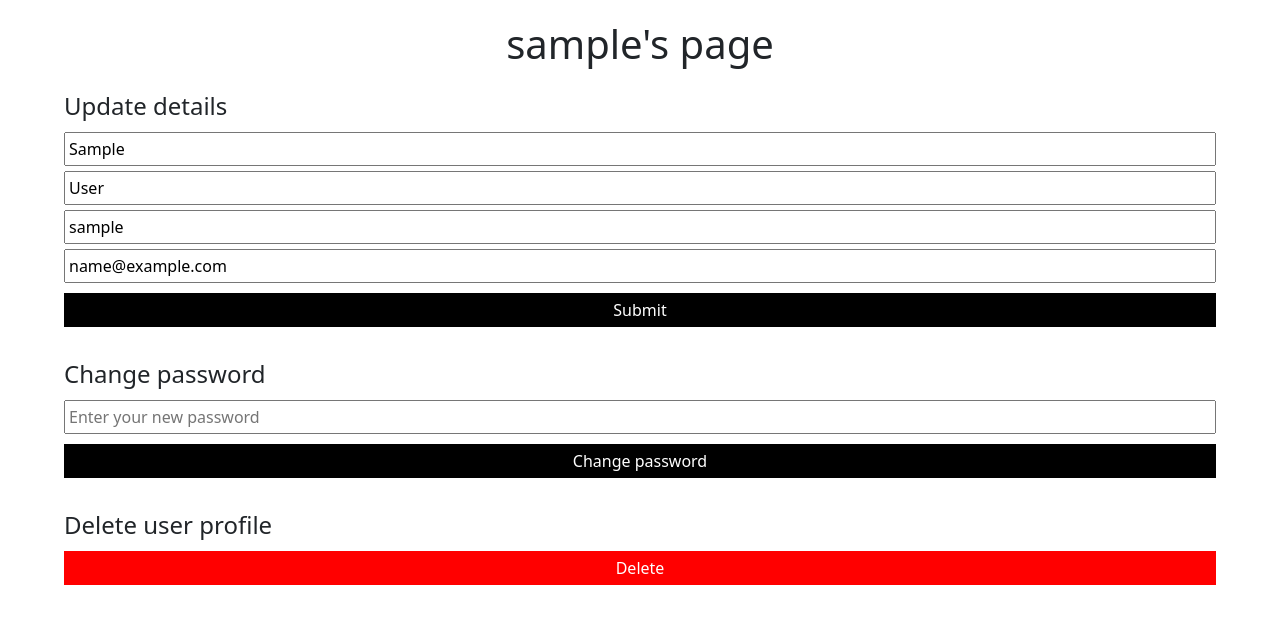
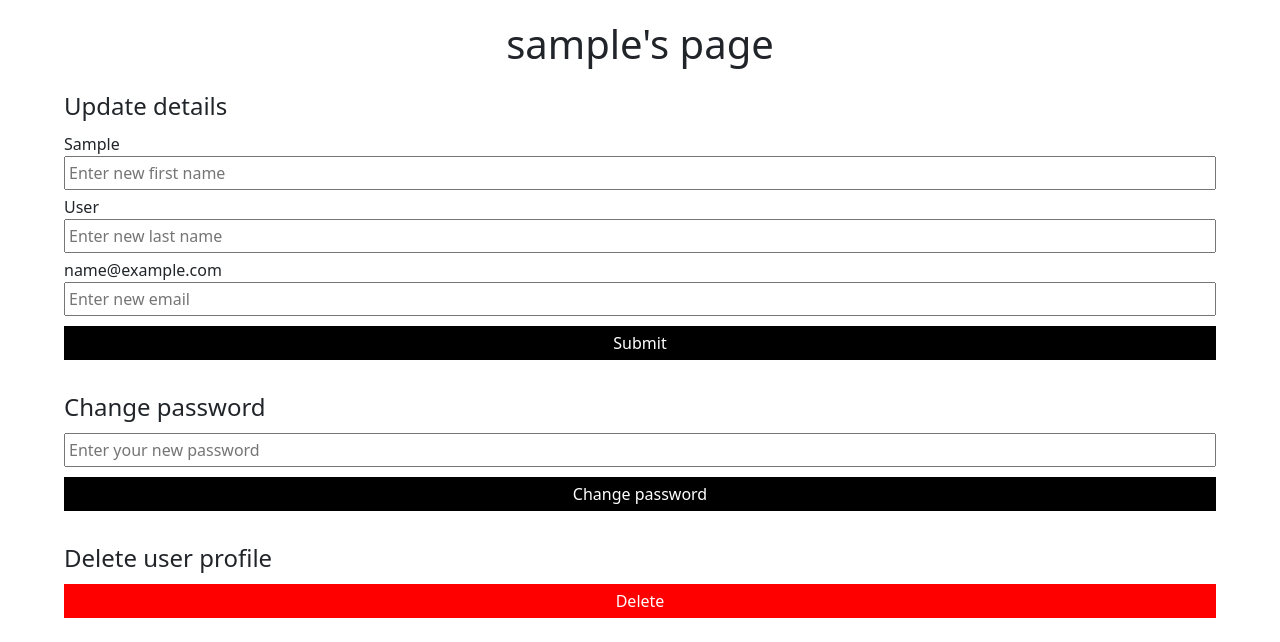
Before and after one commit to chrper80/Code-institute_milestone-project_nr4, a Django app: page /user_page/ in a window 1280 px wide. Shown: the part 56-698 px from the top of the page. Run offline with Django 3.2, Linux system fonts and the light colour scheme; the visitor is signed in with stand-in values (Sample User, id 1).

Commit message:
Still working on the user page, added django forms instead of plain html forms in the template

```diff
--- a/users/forms.py
+++ b/users/forms.py
@@ -1,8 +1,19 @@
 from django.contrib.auth.forms import UserCreationForm
 from django.contrib.auth.models import User
+from django import forms
 
 
 class ext_UserCreationForm(UserCreationForm):
     class Meta:
         model = User
-        fields = ['first_name', 'last_name', 'username', 'email', 'password1', 'password2']
+        fields = ['first_name', 'last_name', 'username',
+                  'email', 'password1', 'password2']
+
+
+class ChangingStuff(forms.Form):
+    first_name = forms.CharField(max_length=100,  widget=forms.TextInput(
+        attrs={'class': 'input', "placeholder": "Enter new first name"}))
+    last_name = forms.CharField(max_length=100, widget=forms.TextInput(
+        attrs={'class': 'input', "placeholder": "Enter new last name"}))
+    email = forms.EmailField(widget=forms.EmailInput(
+        attrs={'class': 'input', "placeholder": "Enter new email"}))
--- a/users/templates/users/user_page.html
+++ b/users/templates/users/user_page.html
@@ -13,10 +13,12 @@
         {% csrf_token %}
         <fieldset>
             <legend>Update details</legend>
-            <input class="input" type="text" name="first_name" value="{{first_name}}">
-            <input class="input" type="text" name="last_name" value="{{last_name}}">
-            <input class="input" type="text" name="username" value="{{username}}">
-            <input class="input" type="email" name="email" value="{{email}}">
+            <label for="id_first_name">{{ first_name }}</label>
+            {{form.first_name}}
+            <label for="id_last_name">{{ last_name }}</label>
+            {{form.last_name}}
+            <label for="id_email">{{ email }}</label>
+            {{form.email}}
             <input class="submit-button" type="submit" value="Submit">
         </fieldset>
     </form>
--- a/users/views.py
+++ b/users/views.py
@@ -1,5 +1,5 @@
 from django.shortcuts import render, redirect
-from .forms import ext_UserCreationForm
+from .forms import ext_UserCreationForm, ChangingStuff
 from django.contrib import messages
 from django.contrib.auth.models import User
 
@@ -19,16 +19,18 @@ def new_user(request):
 
 
 def user_page(request):
+    form = ChangingStuff()
     first_name = request.user.first_name
     last_name = request.user.last_name
     username = request.user.username
     email = request.user.email
 
     context = {
+        "form": form,
+        "first_name": first_name,
+        "last_name": last_name,
         "username": username,
-        "email": email,
-        "first_name": first_name,
-        "last_name": last_name
+        "email": email
     }
 
     return render(request, 'users/user_page.html', context)
@@ -49,12 +51,12 @@ def change_password(request):
 def change_stuff(request):
     if request.method == 'POST':
         user = User.objects.get(username=request.user.username)
-        form = request.POST
-        user.first_name = form["first_name"]
-        user.last_name = form["last_name"]
-        user.user_name = form["username"]
-        user.email = form["email"]
-        user.save()
+        form = ChangingStuff(request.POST)
+        if form.is_valid():
+            user.first_name = form.cleaned_data["first_name"]
+            user.last_name = form.cleaned_data["last_name"]
+            user.email = form.cleaned_data["email"]
+            user.save()
 
         return redirect("user_page")
 
```
